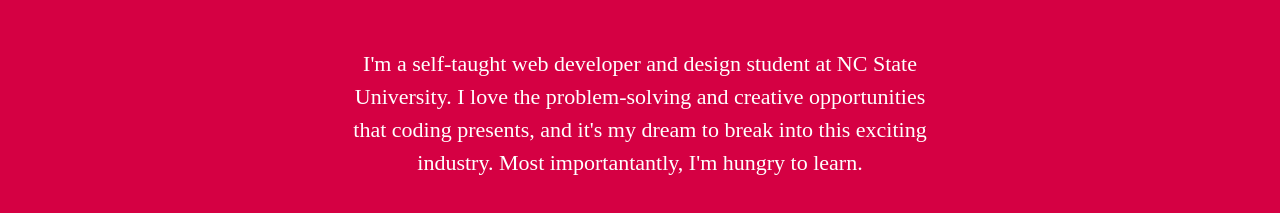
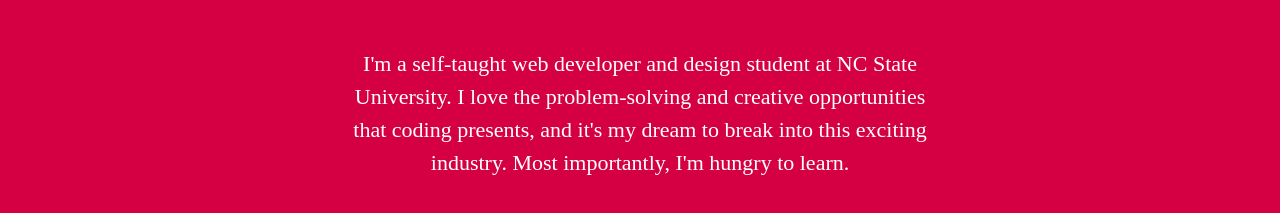
Before and after one commit to GrantEatonDesign/Portfolio, a plain HTML site: page index.html in a window 1280 px wide. Shown: the part 771-984 px from the top of the page. Drawn offline with nearby package versions, Linux system fonts and the light colour scheme.

Commit message:
Fixed spelling error

```diff
--- a/index.html
+++ b/index.html
@@ -72,7 +72,7 @@
         <div class="row no-gutters">
           <div class="about-me-column col-xl-6 col-lg-6 col-md-6 col-sm-6 col-xs-6 mx-auto">
             <p class="about-me-paragraph">I'm a self-taught web developer and design student at NC State University. I love the problem-solving and creative opportunities that coding presents, and it's my dream to break into this exciting industry.
-              Most importantantly, I'm hungry to learn.
+              Most importantly, I'm hungry to learn.
             </p>
           </div>
         </div>
```
